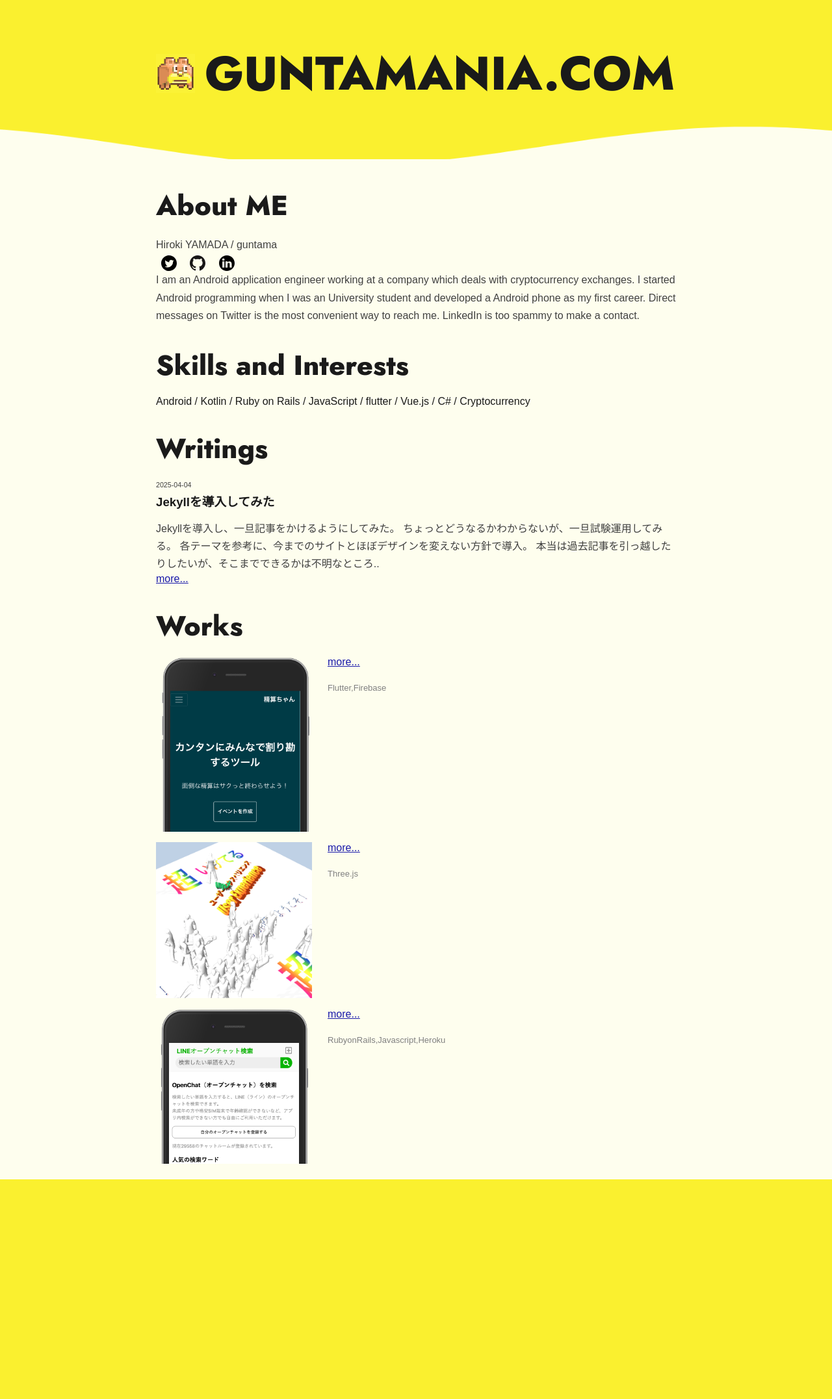
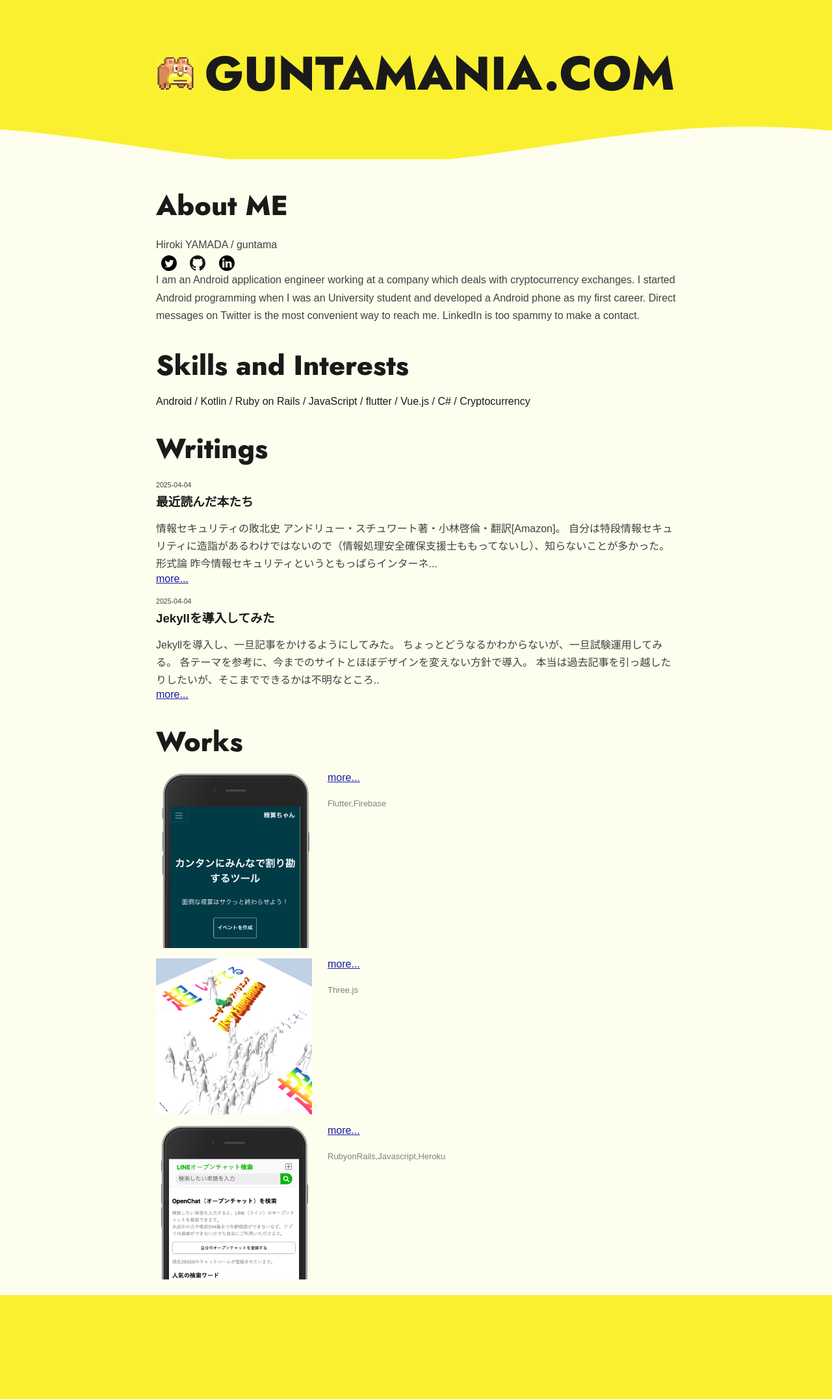
Before and after one commit to guntamania/guntamania.github.io, a Jekyll site: the page built from index.markdown, in a window 1280 px wide. Shown: the whole page at 65% size. Built offline with Jekyll 4.4.1, drawn with Linux system fonts in a browser that asks for light colours; before the commit the page ends 1975 px from its top, so only the background shows below that; some of the changed lines change nothing that is shown.

Commit message:
add post

```diff
--- /dev/null
+++ b/_posts/2025-04-06-recently-books.md
@@ -0,0 +1,72 @@
+---
+layout: post
+title:  "最近読んだ本たち"
+date:   2025-04-04 15:19:03 +0900
+categories: blog
+---
+
+## 情報セキュリティの敗北史
+
+アンドリュー・スチュワート著・小林啓倫・翻訳[[Amazon](https://amzn.asia/d/5NQWVS9)]。
+
+自分は特段情報セキュリティに造詣があるわけではないので（情報処理安全確保支援士ももってないし）、知らないことが多かった。
+
+### 形式論
+
+昨今情報セキュリティというともっぱらインターネットを用いた何らかの不正行為を想起するが、
+この本はそれよりもずっと前、タイムシェアリングを用いていたワークステーションから端を発する。
+
+当時は形式証明にこだわっていたという話をきいたことがある。つまり数学的な方法論にのっとって、プログラムの安全性を確保するのだ。
+プログラミングなんてアセンブリをゴリゴリ書いて手動で機械語に翻訳していた時代だし、今のように可読性の高いコードなんてのは書くことはできなかった。
+それゆえヒューマンエラーさえなく、正確なコーディングをしさえすれば、セキュリティは担保できると考えたのかもしれない。
+
+### クオンタム
+
+時代は突然下るが、NSAのクオンタムはなんとも恐ろしい話だった。
+
+> クオンタムは、インターネット上のネットワークトラフィックを傍受することで、攻撃対象者のウェブブラウザがウェブページを読み込もうとするのを検知する。
+> するとクオンタムは、そのウェブページのコピーを素早く作成し、そこに悪意のあるコードを挿入して、本物のウェブサーバーが応答する前にターゲットのウェブブラウザに配信する。
+> そして（中略）コンピュータの制御を奪うのである。
+
+これは原理的に防ぐことはほぼ不可能なのではないかと思われる。攻撃には国家レベルの工数がかかるけど、確かに原理的には環境をなりすませるよな、と思った。
+
+## どこでもいいからどこかへ行きたい
+
+pha 著 [[Amazon](https://amzn.asia/d/csgJJmo)]
+
+## 社会資本の強さ
+
+ `幸福の「資本」論` でいうところの、「社会資本」にかなり投資した生き方だと感じた。
+周知の通り、氏はルームシェアをインターネットで募集し、それを継続している（現在は違うようだが）。
+
+今でこそルームシェアはそこそこ浸透してきているが、2010年代ではまだまだ珍しかった。
+自分も昔友人とルームシェアをしていたが、理解されることは少なく、大家どころか不動産屋に部屋紹介を断られることも多かった。
+
+それをなんとかしてくれる大家、メンバーも途切れることのないネットワークの強さ。
+社会資本もここまで投資するとかなり人生に恩恵をもたらしてくれるといえるのでないだろうか。
+
+### 京都らしさ
+
+全体的に京都の風を感じる文章だった。
+理由としては、 pha氏が引用しているヘミングウェイのことばによく表れている。
+
+> もし、きみが、幸運にも、青年時代にパリに住んだとすれば、きみが残りの人生をどこで過ごそうとも、それはきみについてまわる。なぜなら、パリは移動祝祭日だからだ
+
+確かに京都にはそういう面がある。自分も学生時代までは京都に住んでいた。
+
+そのへんで何となく文化的なイベントがあって、参加してもいいし遠巻きに眺めてもいい。
+別に格式張ったイベントでないことも多い。そのへんで音楽をやっていたり、古本市、あるいはお祭りなど。縁日の文化が根付いているのかもしれない。
+もちろん誰でも参加可能だ。一見さんが大嫌いな「いけず」な文化ばかりがインターネットでは流布されるが、存外インクルーシブな街なのかもしれない。
+
+ところで、社会人になって40近くなったいま、京都にもどって当時のような感覚が戻ってくるかというと、そういうわけではないと思う。
+せいぜい学生までに許された、モラトリアムの青春なのだ（といいつつ、沈没してしまっている人も多いけど）。
+
+## トーフビーツの（難聴）ダイアリー2022
+
+トーフビーツ 著 [[HIHATT](https://hihatt.myshopify.com/products/zine-%E3%83%88%E3%83%BC%E3%83%95%E3%83%93%E3%83%BC%E3%83%84%E3%81%AE-%E9%9B%A3%E8%81%B4-%E3%83%80%E3%82%A4%E3%82%A2%E3%83%AA%E3%83%BC2022?srsltid=AfmBOoqzP3RtQSIROTpSvuDfVN5OqLuZpApeLaaKBO9YfYErCNkfb4wx)]
+
+妻が神戸に行った際に買ってきた本。うちは夫婦ともに氏のファンである。ふたりでライブを観に行ったこともある。
+もとの難聴日記は全部は読んでないのにこっちを一旦読了。分量も少ないので。
+
+行動の端々に几帳面さがでている一方でちょくちょく仕事の合間に散歩に出かけている様子が印象的だった。
+DJなんて刺激的な仕事をしているのに、息抜きはやはり別腹なんだな。
--- a/assets/css/style.scss
+++ b/assets/css/style.scss
@@ -155,8 +155,18 @@ li {
     }
     pre {
         margin: 20px;
-        font-size: 12pt;
+        font-size: 10pt;
     }
+    p {
+        padding-top: 8px;
+        padding-bottom: 8px;
+    }
+    blockquote {
+        font-size: 10pt;
+        padding: 20px;
+    }
+
+    padding-bottom: 120px;
 }
 
 .profile-image {
```
